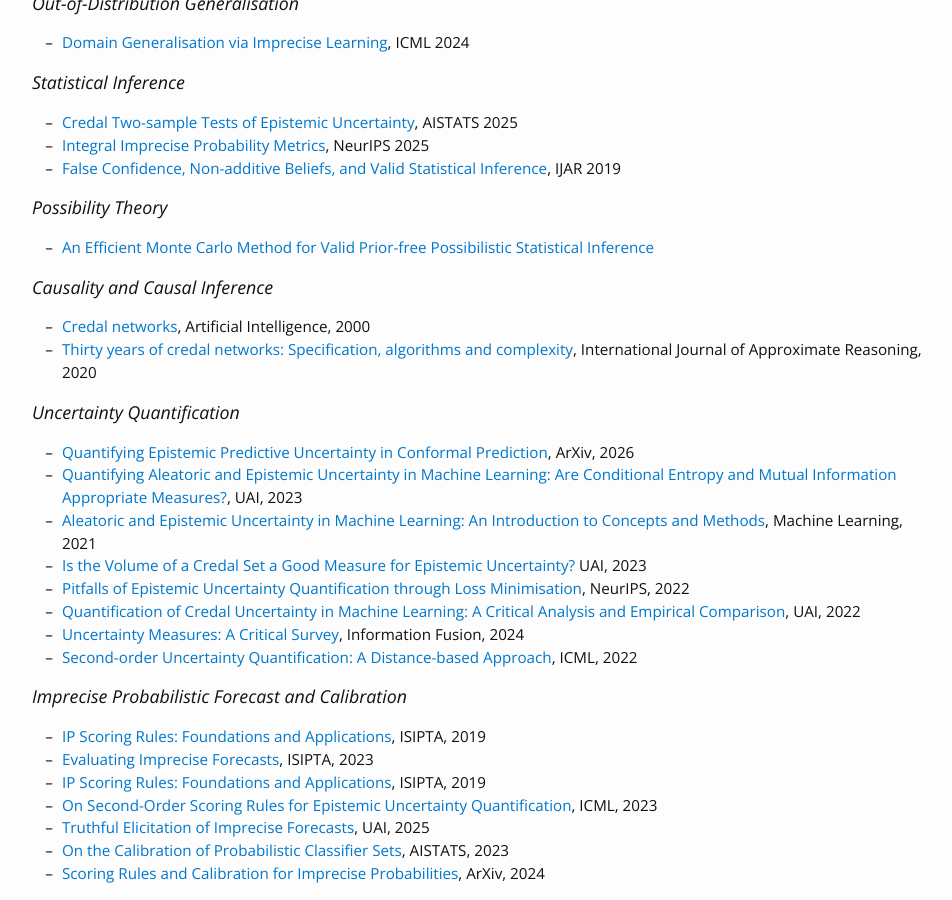
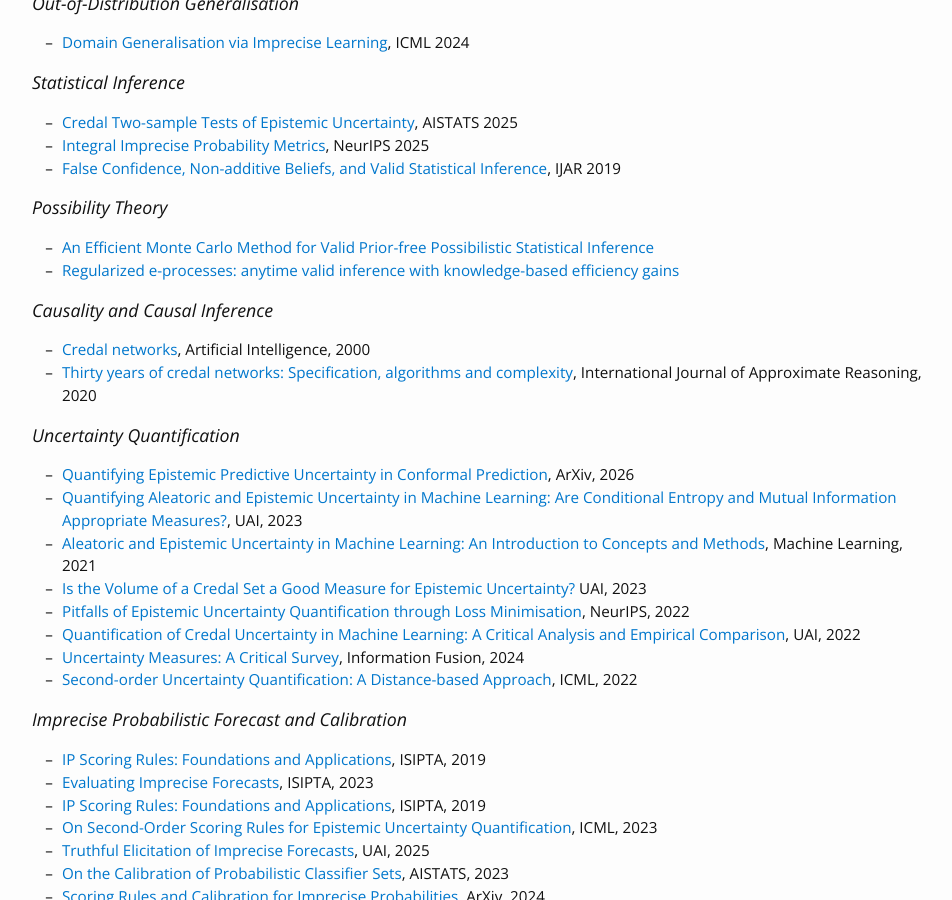
Before and after one commit to muandet-lab/ipml-course, a Jekyll site: the page built from references.md, in a window 1280 px wide and 900 px high, scrolled down 2635 px. Shown: the whole window, without its empty margins (163-1115 px from the left). Built offline with Jekyll 4.4.1, drawn with Linux system fonts in a browser that asks for light colours; nearby versions of some CDN libraries.

Commit message:
Update references.md

```diff
--- a/references.md
+++ b/references.md
@@ -88,6 +88,7 @@ We provide a non-exhaustive list of materials relevant to the course here. If yo
 
 ### Possibility Theory
 - [An Efficient Monte Carlo Method for Valid Prior-free Possibilistic Statistical Inference](https://arxiv.org/pdf/2501.10585)
+- [Regularized e-processes: anytime valid inference with knowledge-based efficiency gains](https://arxiv.org/pdf/2410.01427v4)
 
 ### Causality and Causal Inference
 - [Credal networks](https://www.sciencedirect.com/science/article/pii/S0004370200000291), Artificial Intelligence, 2000
```
